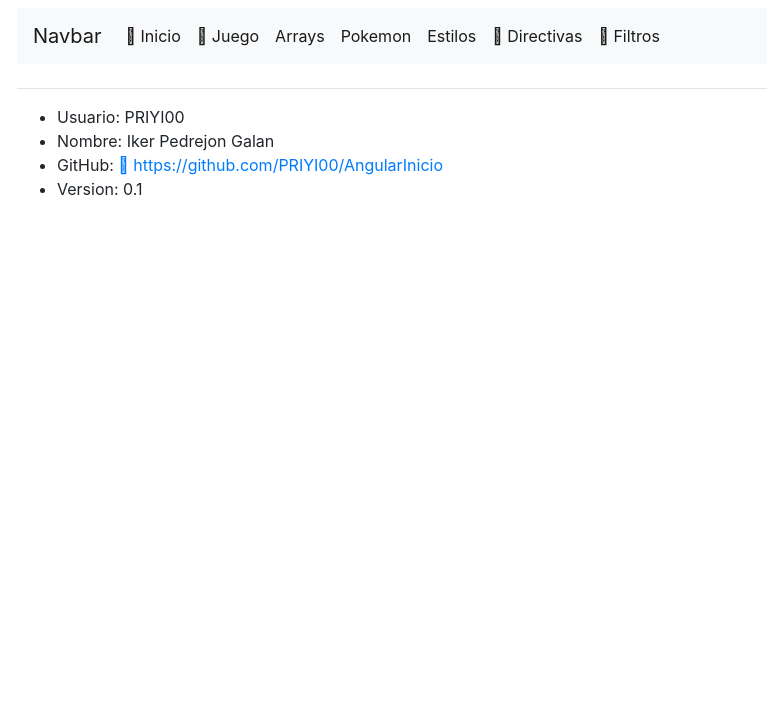
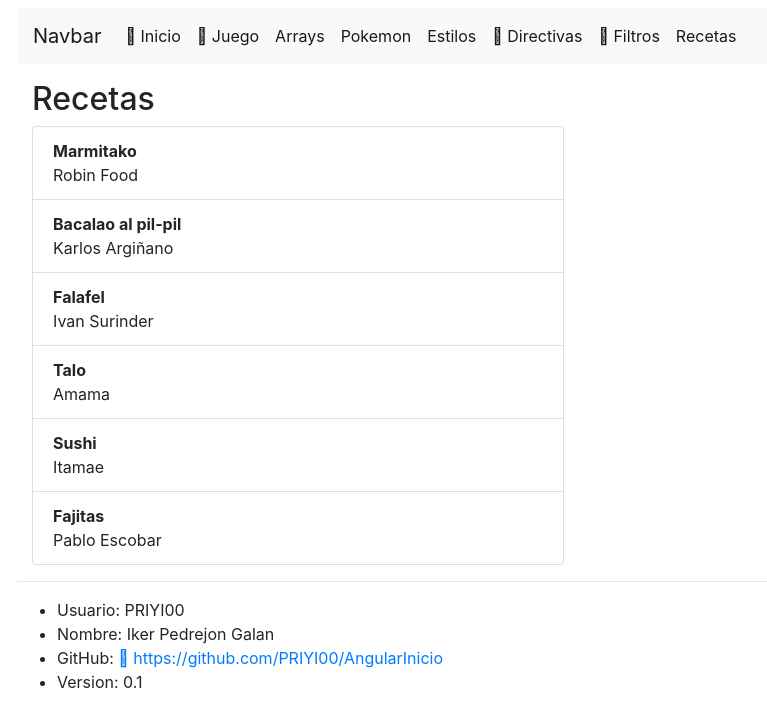
Before and after one commit to PRIYI00/AngularInicio, an Angular app: page /recetas in a window 1280 px wide. Before the commit this address led to /. Shown: the top 726 px of the page, without its empty margins (61-828 px from the left). Built offline with nearby package versions, Linux system fonts and the light colour scheme.

Commit message:
Comienzo del Componente Recetas.

```diff
--- a/src/app/app-routing.module.ts
+++ b/src/app/app-routing.module.ts
@@ -7,6 +7,7 @@ import { EstilosComponent } from './paginas/estilos/estilos.component';
 import { JuegoComponent } from './paginas/juego/juego.component';
 import { DirectivasComponent } from './paginas/directivas/directivas.component';
 import { FiltrosComponent } from './paginas/filtros/filtros.component';
+import { RecetasComponent } from './paginas/recetas/recetas.component';
 
 // Definir las Rutas de la App de Angular
 // El Path debe coincidir con [RouterLink] del componente Navbar.
@@ -17,7 +18,8 @@ const routes: Routes = [
   {path: 'estilos', component: EstilosComponent},
   {path: 'juego', component: JuegoComponent},
   {path: 'directivas', component: DirectivasComponent},
-  {path: 'filtros', component: FiltrosComponent}
+  {path: 'filtros', component: FiltrosComponent},
+  {path: 'recetas', component: RecetasComponent}
 ];
 
 @NgModule({
--- a/src/app/app.module.ts
+++ b/src/app/app.module.ts
@@ -18,6 +18,7 @@ import { FiltrosComponent } from './paginas/filtros/filtros.component';
 import { HelloDirective } from './directives/hello.directive';
 import { SubrayarDirective } from './directives/subrayar.directive';
 import { AnimalesPipe } from './pipes/animales.pipe';
+import { RecetasComponent } from './paginas/recetas/recetas.component';
 
 @NgModule({
   declarations: [
@@ -34,7 +35,8 @@ import { AnimalesPipe } from './pipes/animales.pipe';
     FiltrosComponent,
     HelloDirective,
     SubrayarDirective,
-    AnimalesPipe
+    AnimalesPipe,
+    RecetasComponent
   ],
   imports: [
     BrowserModule,
--- /dev/null
+++ b/src/app/paginas/recetas/recetas.component.html
@@ -0,0 +1,15 @@
+<h1> {{titulo}} </h1>
+
+<div class="row">
+        <div class="col">
+            <h2> Recetas </h2>
+            <ul class="list-group">
+                <li *ngFor = "let receta of recetas" class="list-group-item">
+                    <b> {{receta.nombre}} </b> <br> {{receta.cocinero}}
+                </li>
+            </ul>
+        </div>
+        <div class="col">
+
+        </div>
+    </div>
--- /dev/null
+++ b/src/app/paginas/recetas/recetas.component.ts
@@ -0,0 +1,22 @@
+import { Component, OnInit } from '@angular/core';
+import { RECETAS } from '../../recetas';
+
+@Component({
+  selector: 'app-recetas',
+  templateUrl: './recetas.component.html',
+  styleUrls: ['./recetas.component.scss']
+})
+export class RecetasComponent implements OnInit {
+
+  recetas : Array<any>;
+
+  constructor() {
+    console.trace('RecetasComponent Constructor');
+    this.recetas = RECETAS;
+  } // Constructor
+
+  ngOnInit() {
+    console.trace('RecetasComponent ngOnInit');
+  } // ngOnInit
+
+} // RecetasComponent
--- /dev/null
+++ b/src/app/recetas.ts
@@ -0,0 +1,95 @@
+export const RECETAS = [
+    {
+      "id": 1,
+      "nombre": "Marmitako",
+      "descripcion": "Se trata de un guiso de bonito con patatas, cebolla, pimiento y tomate, principalmente.",
+      "foto": "https://unareceta.com/wp-content/uploads/2016/08/receta-marmitako-de-verduras.jpg",
+      "likes": "24",
+      "isGlutenFree": true,
+      "cocinero": "Robin Food",
+      "ingredientes": [
+        "patata",
+        "bonito",
+        "pimientos",
+        "cebolla"
+      ]
+    },
+    {
+      "id": 2,
+      "nombre": "Bacalao al pil-pil",
+      "descripcion": "El bacalao al pil-pil es un plato tradicional español típico de la cocina vasca elaborado con cuatro ingredientes básicos: bacalao, aceite de oliva, ajo y pimientos guindillas.",
+      "foto": "https://www.miscosillasdecocina.com/wp-content/uploads/2014/02/bacalao-pilpil-e1491084486535.jpg",
+      "likes": "32",
+      "isGlutenFree": true,
+      "cocinero": "Karlos Argiñano",
+      "ingredientes": [
+        "bacalao",
+        "aceite",
+        "ajo",
+        "guindilla"
+      ]
+    },
+    {
+      "id": 3,
+      "nombre": "Falafel",
+      "descripcion": "El faláfel o falafel es una croqueta de garbanzos o haba y se originó en algún lugar del subcontinente indio.",
+      "foto": "http://recetasarabes.com/wp-content/img-recetas-arabes/2012/03/xfalafel-3-500x262.jpg.pagespeed.ic.HYdrSUMpct.webp",
+      "likes": "12",
+      "isGlutenFree": false,
+      "cocinero": "Ivan Surinder",
+      "ingredientes": [
+        "garbanzos",
+        "cebolla",
+        "aceite",
+        "comino",
+        "perejil",
+        "pimienta"
+      ]
+    },
+    {
+      "id": 4,
+      "nombre": "Talo",
+      "descripcion": "El talo es un plato típico del País Vasco, Navarra y País Vasco francés similar a la arepa de Colombia y Venezuela o a una tortilla de maíz grande de México.",
+      "foto": "https://www.euskadi-basquecountry.org/blog/wp-content/uploads/2015/02/talo-JB-argazkiak.jpg",
+      "likes": "27",
+      "isGlutenFree": false,
+      "cocinero": "Amama",
+      "ingredientes": [
+        "txistorra",
+        "harina",
+        "queso",
+        "aceite"
+      ]
+    },
+    {
+      "id": 5,
+      "nombre": "Sushi",
+      "descripcion": "Plato de origen japonés basado en arroz que se acompaña en general con: sésamo, salmón o trucha, dependiendo de los gustos puede estar crudo o ahumado, adobado con vinagre de arroz, azúcar, sal y otros ingredientes, como verduras, pescados o mariscos.",
+      "foto": "https://enlacocina.telemesa.es/wp-content/uploads/2018/02/sushi.jpg",
+      "likes": "72",
+      "isGlutenFree": true,
+      "cocinero": "Itamae",
+      "ingredientes": [
+        "arroz",
+        "sésamo",
+        "salmón",
+        "vinagre de arroz",
+        "verdura"
+      ]
+    },
+    {
+      "id": 6,
+      "nombre": "Fajitas",
+      "descripcion": "La fajita es uno de los platos más tradicionales y populares de la cocina texana. Consiste en carne asada a la parrilla y cortada en tiras, servida sobre una tortilla de harina de maíz o harina de trigo.",
+      "foto": "https://unareceta.com/wp-content/uploads/2016/08/receta-fajitas-de-carne-picada-640x417.jpg",
+      "likes": "58",
+      "isGlutenFree": false,
+      "cocinero": "Pablo Escobar",
+      "ingredientes": [
+        "pechuga",
+        "cebolla",
+        "pimientos",
+        "tomate"
+      ]
+    }
+  ]
--- a/src/app/ruta.ts
+++ b/src/app/ruta.ts
@@ -32,5 +32,10 @@ export const RUTA = [{
         "ruta": "/filtros",
         "nombre": "Filtros",
         "icono": "fas fa-print"
+    },
+    {
+        "ruta": "/recetas",
+        "nombre": "Recetas",
+        "icono": "fas fa-scroll"
     }
 ]
```
Also changed, not shown: src/app/paginas/recetas/recetas.component.scss (added).
